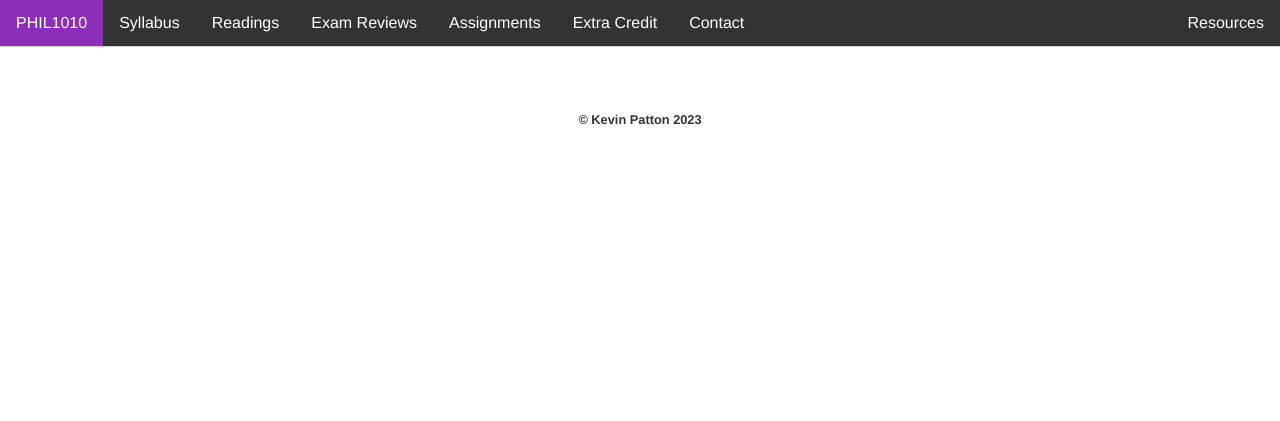
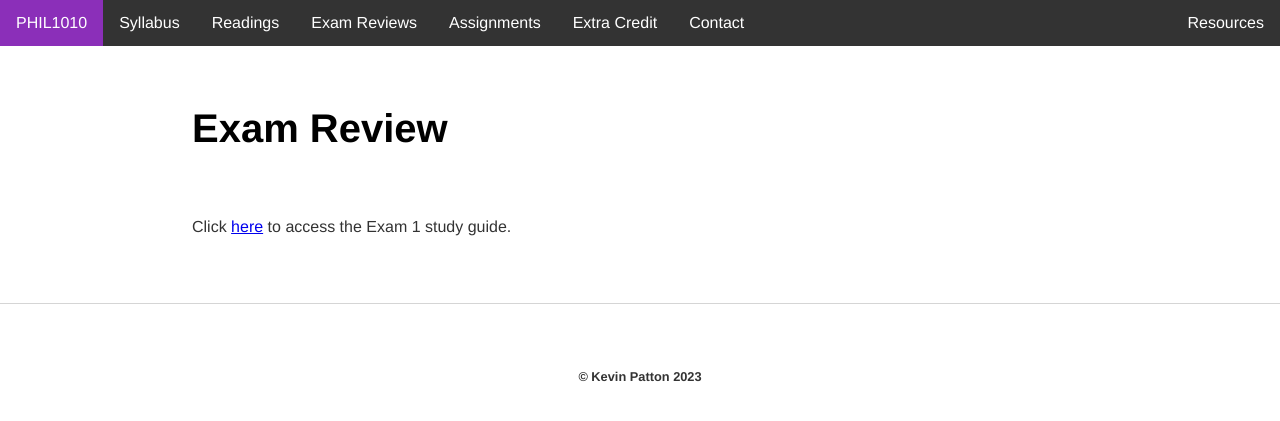
Before and after one commit to kevinjpatton/kevinjpatton.github.io, a Jekyll site: the page built from teaching/phil_1010/exams/index.html, in a window 1280 px wide. Shown: the top 421 px of the page. Built offline with Jekyll 4.4.1, drawn with Linux system fonts in a browser that asks for light colours; Markdown is read by kramdown in place of the engine named in the settings.

Commit message:
Update index.html

```diff
--- a/teaching/phil_1010/exams/index.html
+++ b/teaching/phil_1010/exams/index.html
@@ -2,3 +2,5 @@
 layout: 1010
 title: PHIL1010 - Assignments
 ---
+<h1>Exam Review</h1>
+<p>Click <a href="/teaching/phil_1010/Phil1010_Exam 1.pdf" target="_blank">here</a> to access the Exam 1 study guide.</p>
```
